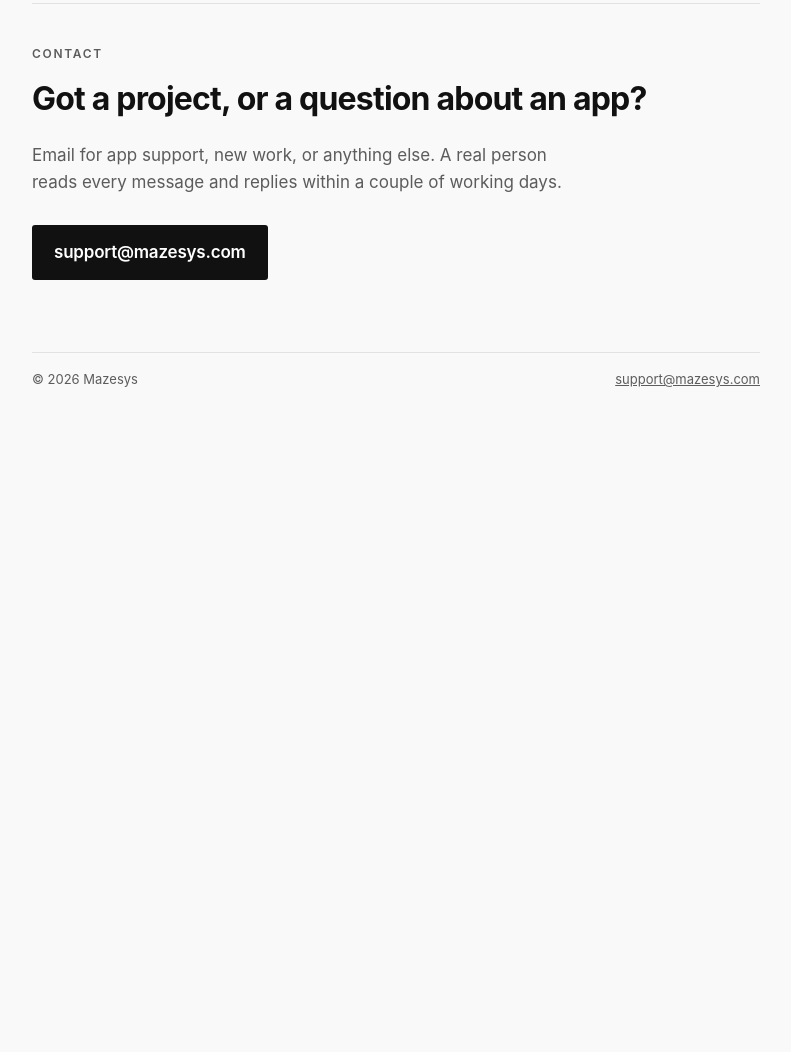
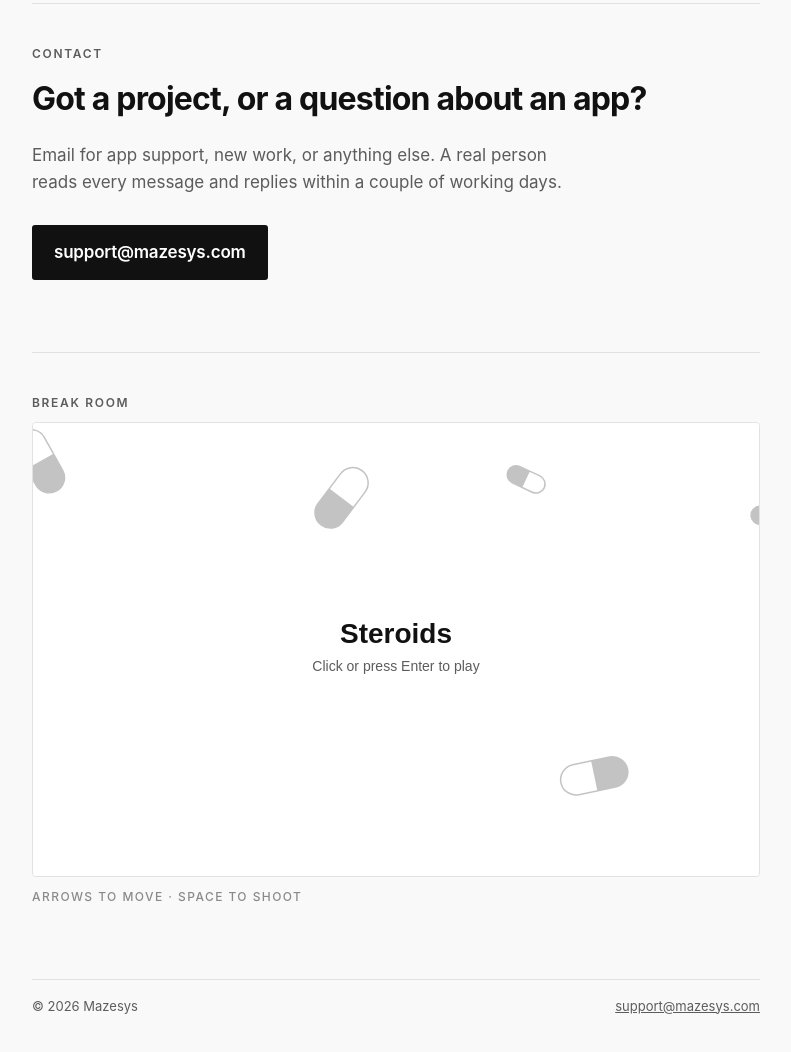
Before and after one commit to patdnk/mazesys.com, an Astro site: page / in a window 1280 px wide. Shown: the part 1928-2980 px from the top of the page, without its empty margins (244-1035 px from the left). Before the commit the page ends 2382 px from the top, so only its background shows below. Built offline with nearby package versions, Linux system fonts and the light colour scheme; Astro itself is replaced by a stand-in of ours; a web font is replaced by a local one.

Commit message:
Add Steroids, a small Asteroids-style game, to the home page
Shoot two-tone pills in the site's monochrome style. Arrow keys and space
on desktop; an on-canvas joystick and fire button on touch screens. Pauses
when scrolled away or the tab is hidden; best score stays in the browser.

Co-Authored-By: Claude Opus 5.5 <noreply@anthropic.com>

```diff
--- /dev/null
+++ b/src/components/Steroids.astro
@@ -0,0 +1,470 @@
+---
+// Steroids: Asteroids, but you shoot pills. Drawn in the home page's monochrome blueprint style.
+// Desktop plays with the keyboard; touch screens get an on-canvas joystick and fire button.
+// The best score stays in this browser only.
+---
+
+<section class="home-section steroids" aria-label="Steroids, a small game">
+  <p class="eyebrow">Break room</p>
+  <canvas
+    id="steroids"
+    tabindex="0"
+    aria-label="Steroids game. Press Enter to play. Arrow keys move, space shoots."
+  ></canvas>
+  <p class="steroids-hint">Arrows to move · Space to shoot</p>
+</section>
+
+<script>
+  type Keys = { left: boolean; right: boolean; thrust: boolean; fire: boolean };
+  type Ship = { x: number; y: number; a: number; vx: number; vy: number; inv: number };
+  /** A capsule: `r` is half its length, `t` half its thickness. */
+  type Pill = { x: number; y: number; r: number; t: number; size: number; vx: number; vy: number; a: number; spin: number };
+  type Bullet = { x: number; y: number; vx: number; vy: number; life: number };
+  type Bit = Bullet & { max: number };
+
+  const TAU = Math.PI * 2;
+  const PILL_R = [0, 12, 20, 34];
+  const PILL_POINTS = [0, 100, 50, 20];
+  const KEYMAP: Record<string, keyof Keys> = {
+    ArrowLeft: 'left', KeyA: 'left', ArrowRight: 'right', KeyD: 'right', ArrowUp: 'thrust', KeyW: 'thrust', Space: 'fire',
+  };
+  const BEST_KEY = 'mazesys-steroids-best';
+
+  function init(canvas: HTMLCanvasElement) {
+    const ctx = canvas.getContext('2d')!;
+    const reduceMotion = matchMedia('(prefers-reduced-motion: reduce)');
+    const dark = matchMedia('(prefers-color-scheme: dark)');
+    const coarse = matchMedia('(pointer: coarse)');
+
+    let W = 0, H = 0, scale = 1;
+    const colors = { ink: '', muted: '', tag: '', node: '' };
+    const keys: Keys = { left: false, right: false, thrust: false, fire: false };
+    // Touch: one finger on the left half drives the joystick (jx, jy in -1..1); any finger on the right half fires.
+    const touch = { joyId: -1, jx: 0, jy: 0, fireIds: new Set<number>() };
+    const game = {
+      mode: 'idle' as 'idle' | 'playing' | 'paused' | 'over',
+      score: 0, best: loadBest(), lives: 3, wave: 0, overAt: 0,
+      ship: null as Ship | null, bullets: [] as Bullet[], pills: [] as Pill[], bits: [] as Bit[],
+      cooldown: 0, respawn: 0, nextWave: 0,
+    };
+
+    function loadBest() {
+      try { return Number(localStorage.getItem(BEST_KEY)) || 0; } catch { return 0; }
+    }
+    function saveBest() {
+      try { localStorage.setItem(BEST_KEY, String(game.best)); } catch {}
+    }
+
+    // The monochrome palette lives on body.plain as --d-* tokens, inverted in dark mode.
+    function readColors() {
+      const s = getComputedStyle(document.body);
+      colors.ink = s.getPropertyValue('--d-ink').trim();
+      colors.muted = s.getPropertyValue('--d-muted').trim();
+      colors.tag = s.getPropertyValue('--d-tag').trim();
+      colors.node = s.getPropertyValue('--d-node').trim();
+    }
+
+    function resize() {
+      const w = canvas.clientWidth, h = canvas.clientHeight;
+      if (!w || !h) return;
+      const dpr = Math.min(window.devicePixelRatio || 1, 2);
+      canvas.width = Math.round(w * dpr);
+      canvas.height = Math.round(h * dpr);
+      ctx.setTransform(dpr, 0, 0, dpr, 0, 0);
+      W = w; H = h;
+      scale = Math.max(0.6, Math.min(1, w / 700));
+      if (!loop.running) draw();
+    }
+
+    const rand = (a: number, b: number) => a + Math.random() * (b - a);
+    const clamp = (v: number, lo: number, hi: number) => Math.max(lo, Math.min(hi, v));
+    const pad = (n: number) => String(n).padStart(6, '0');
+
+    function wrap(o: { x: number; y: number }, m = 0) {
+      if (o.x < -m) o.x += W + 2 * m; else if (o.x > W + m) o.x -= W + 2 * m;
+      if (o.y < -m) o.y += H + 2 * m; else if (o.y > H + m) o.y -= H + 2 * m;
+    }
+
+    function makePill(size: number, x: number, y: number): Pill {
+      const dir = rand(0, TAU);
+      const speed = rand(20, 50) * (1 + (3 - size) * 0.45) * (1 + game.wave * 0.06) * scale;
+      const r = PILL_R[size] * scale;
+      return {
+        x, y, size, r, t: r * 0.45,
+        vx: Math.cos(dir) * speed, vy: Math.sin(dir) * speed,
+        a: rand(0, TAU), spin: rand(-1.2, 1.2),
+      };
+    }
+
+    // Distance from a point to the pill's spine; inside the pill when it's under `t`.
+    function pillDistance(p: Pill, x: number, y: number) {
+      const c = Math.cos(p.a), s = Math.sin(p.a), dx = x - p.x, dy = y - p.y;
+      const along = dx * c + dy * s, half = p.r - p.t;
+      return Math.hypot(along - clamp(along, -half, half), dy * c - dx * s);
+    }
+
+    function spawnWave() {
+      game.wave++;
+      const cx = game.ship ? game.ship.x : W / 2, cy = game.ship ? game.ship.y : H / 2;
+      const clear = Math.min(W, H) * 0.35;
+      for (let i = 0; i < Math.min(2 + game.wave, 8); i++) {
+        let x, y;
+        do { x = rand(0, W); y = rand(0, H); } while (Math.hypot(x - cx, y - cy) < clear);
+        game.pills.push(makePill(3, x, y));
+      }
+    }
+
+    const newShip = (): Ship => ({ x: W / 2, y: H / 2, a: -Math.PI / 2, vx: 0, vy: 0, inv: 2.5 });
+
+    function clearInput() {
+      for (const k of Object.keys(keys) as (keyof Keys)[]) keys[k] = false;
+      Object.assign(touch, { joyId: -1, jx: 0, jy: 0 });
+      touch.fireIds.clear();
+    }
+
+    function start() {
+      if (game.mode === 'over' && performance.now() - game.overAt < 800) return;
+      Object.assign(game, { mode: 'playing', score: 0, lives: 3, wave: 0, bullets: [], pills: [], bits: [], cooldown: 0, respawn: 0, nextWave: 0 });
+      game.ship = newShip();
+      spawnWave();
+      canvas.focus({ preventScroll: true });
+      loop.start();
+    }
+
+    function resume() {
+      game.mode = 'playing';
+      canvas.focus({ preventScroll: true });
+      loop.start();
+    }
+
+    function pause() {
+      if (game.mode !== 'playing') return;
+      game.mode = 'paused';
+      clearInput();
+      draw();
+    }
+
+    function play() {
+      if (game.mode === 'paused') resume(); else if (game.mode !== 'playing') start();
+    }
+
+    function burst(x: number, y: number, n: number) {
+      for (let i = 0; i < n; i++) {
+        const a = rand(0, TAU), s = rand(30, 160) * scale, life = rand(0.4, 0.9);
+        game.bits.push({ x, y, vx: Math.cos(a) * s, vy: Math.sin(a) * s, life, max: life });
+      }
+    }
+
+    function breakPill(i: number) {
+      const p = game.pills[i];
+      game.pills.splice(i, 1);
+      game.score += PILL_POINTS[p.size];
+      burst(p.x, p.y, 6 + p.size * 4);
+      if (p.size > 1) for (let k = 0; k < 2; k++) game.pills.push(makePill(p.size - 1, p.x, p.y));
+    }
+
+    function update(dt: number) {
+      const ship = game.ship;
+      if (game.mode === 'playing' && ship) {
+        let thrust = keys.thrust ? 1 : 0;
+        ship.a += ((keys.right ? 1 : 0) - (keys.left ? 1 : 0)) * 4.2 * dt;
+        // The joystick points the ship where the thumb points and thrusts harder the further it's pushed.
+        const push = Math.hypot(touch.jx, touch.jy);
+        if (touch.joyId >= 0 && push > 0.2) {
+          const turn = Math.atan2(touch.jy, touch.jx) - ship.a;
+          ship.a += clamp(Math.atan2(Math.sin(turn), Math.cos(turn)), -9 * dt, 9 * dt);
+          if (push > 0.35) thrust = Math.max(thrust, push);
+        }
+        ship.vx += Math.cos(ship.a) * 260 * scale * thrust * dt;
+        ship.vy += Math.sin(ship.a) * 260 * scale * thrust * dt;
+        const drag = Math.pow(0.45, dt);
+        ship.vx *= drag; ship.vy *= drag;
+        ship.x += ship.vx * dt; ship.y += ship.vy * dt;
+        wrap(ship, 12 * scale);
+        ship.inv = Math.max(0, ship.inv - dt);
+
+        game.cooldown -= dt;
+        if ((keys.fire || touch.fireIds.size) && game.cooldown <= 0 && game.bullets.length < 6) {
+          const cos = Math.cos(ship.a), sin = Math.sin(ship.a), speed = 480 * scale;
+          game.bullets.push({
+            x: ship.x + cos * 14 * scale, y: ship.y + sin * 14 * scale,
+            vx: cos * speed + ship.vx, vy: sin * speed + ship.vy, life: 0.9,
+          });
+          game.cooldown = 0.2;
+        }
+      }
+
+      for (const b of game.bullets) { b.x += b.vx * dt; b.y += b.vy * dt; b.life -= dt; wrap(b); }
+      game.bullets = game.bullets.filter((b) => b.life > 0);
+      for (const p of game.pills) { p.x += p.vx * dt; p.y += p.vy * dt; p.a += p.spin * dt; wrap(p, p.r); }
+      const bitDrag = Math.pow(0.3, dt);
+      for (const p of game.bits) { p.x += p.vx * dt; p.y += p.vy * dt; p.vx *= bitDrag; p.vy *= bitDrag; p.life -= dt; }
+      game.bits = game.bits.filter((p) => p.life > 0);
+
+      if (game.mode !== 'playing') return;
+
+      for (let i = game.pills.length - 1; i >= 0; i--) {
+        const p = game.pills[i];
+        const hit = game.bullets.findIndex((b) => pillDistance(p, b.x, b.y) < p.t + 1.5);
+        if (hit >= 0) { game.bullets.splice(hit, 1); breakPill(i); }
+      }
+
+      if (ship && ship.inv <= 0 && game.pills.some((p) => pillDistance(p, ship.x, ship.y) < p.t + 7 * scale)) {
+        burst(ship.x, ship.y, 24);
+        game.ship = null;
+        game.lives--;
+        if (game.lives > 0) {
+          game.respawn = 1.6;
+        } else {
+          game.mode = 'over';
+          game.overAt = performance.now();
+          clearInput();
+          if (game.score > game.best) { game.best = game.score; saveBest(); }
+        }
+      }
+      if (!game.ship && game.lives > 0) {
+        game.respawn -= dt;
+        if (game.respawn <= 0) game.ship = newShip();
+      }
+      if (!game.pills.length) {
+        game.nextWave += dt;
+        if (game.nextWave > 1.2) { game.nextWave = 0; spawnWave(); }
+      }
+    }
+
+    // Two-tone capsule: one half solid, one half outlined, split down the middle.
+    function drawPill(p: Pill) {
+      const half = p.r - p.t;
+      ctx.save();
+      ctx.translate(p.x, p.y);
+      ctx.rotate(p.a);
+      ctx.beginPath();
+      ctx.arc(-half, 0, p.t, Math.PI / 2, Math.PI * 1.5);
+      ctx.arc(half, 0, p.t, -Math.PI / 2, Math.PI / 2);
+      ctx.closePath();
+      ctx.fillStyle = colors.node;
+      ctx.fill();
+      ctx.save();
+      ctx.clip();
+      ctx.fillStyle = colors.ink;
+      ctx.fillRect(-p.r, -p.t, p.r, p.t * 2);
+      ctx.restore();
+      ctx.lineWidth = 1.5;
+      ctx.strokeStyle = colors.ink;
+      ctx.stroke();
+      ctx.restore();
+    }
+
+    function drawShip(x: number, y: number, a: number, s: number, flame: boolean) {
+      ctx.save();
+      ctx.translate(x, y);
+      ctx.rotate(a);
+      if (flame) {
+        ctx.beginPath();
+        ctx.moveTo(-8 * s, -4 * s);
+        ctx.lineTo(-(14 + Math.random() * 6) * s, 0);
+        ctx.lineTo(-8 * s, 4 * s);
+        ctx.strokeStyle = colors.muted;
+        ctx.lineWidth = 1.5;
+        ctx.stroke();
+      }
+      ctx.beginPath();
+      ctx.moveTo(14 * s, 0);
+      ctx.lineTo(-10 * s, -9 * s);
+      ctx.lineTo(-6 * s, 0);
+      ctx.lineTo(-10 * s, 9 * s);
+      ctx.closePath();
+      ctx.fillStyle = colors.ink;
+      ctx.fill();
+      ctx.restore();
+    }
+
+    const joystick = () => ({ x: 22 + 44, y: H - 22 - 44, R: 44 });
+    const fireButton = () => ({ x: W - 22 - 34, y: H - 22 - 34, R: 34 });
+
+    function setTagFont() {
+      ctx.font = '500 11px "Mona Sans", sans-serif';
+      if ('letterSpacing' in ctx) ctx.letterSpacing = '1.2px';
+    }
+
+    function drawTouchControls() {
+      const j = joystick(), f = fireButton(), active = touch.joyId >= 0, firing = touch.fireIds.size > 0;
+      ctx.lineWidth = 1.5;
+      ctx.strokeStyle = colors.tag;
+      ctx.globalAlpha = active ? 0.9 : 0.55;
+      ctx.beginPath();
+      ctx.arc(j.x, j.y, j.R, 0, TAU);
+      ctx.stroke();
+      ctx.fillStyle = colors.ink;
+      ctx.beginPath();
+      ctx.arc(j.x + touch.jx * j.R * 0.6, j.y + touch.jy * j.R * 0.6, 17, 0, TAU);
+      ctx.fill();
+
+      ctx.globalAlpha = firing ? 0.9 : 0.55;
+      ctx.beginPath();
+      ctx.arc(f.x, f.y, f.R, 0, TAU);
+      if (firing) ctx.fill(); else ctx.stroke();
+      ctx.globalAlpha = 1;
+      setTagFont();
+      ctx.textAlign = 'center';
+      ctx.textBaseline = 'middle';
+      ctx.fillStyle = firing ? colors.node : colors.tag;
+      ctx.fillText('FIRE', f.x + 0.6, f.y + 1);
+      if ('letterSpacing' in ctx) ctx.letterSpacing = '0px';
+    }
+
+    // HUD reads like the diagram's tags: small, uppercase, letter-spaced.
+    function drawHud() {
+      setTagFont();
+      ctx.textBaseline = 'top';
+      ctx.fillStyle = colors.tag;
+      if (game.mode !== 'idle') {
+        ctx.textAlign = 'left';
+        ctx.fillText(`SCORE ${pad(game.score)}`, 12, 12);
+        for (let i = 0; i < game.lives; i++) drawShip(18 + i * 16, 40, -Math.PI / 2, 0.55, false);
+      }
+      if (game.best) {
+        ctx.textAlign = 'right';
+        ctx.fillText(`BEST ${pad(game.best)}`, W - 12, 12);
+      }
+      if ('letterSpacing' in ctx) ctx.letterSpacing = '0px';
+    }
+
+    function drawOverlay(title: string, sub: string) {
+      ctx.globalAlpha = 0.75;
+      ctx.fillStyle = colors.node;
+      ctx.fillRect(0, 0, W, H);
+      ctx.globalAlpha = 1;
+      ctx.textAlign = 'center';
+      ctx.textBaseline = 'middle';
+      ctx.fillStyle = colors.ink;
+      ctx.font = `700 ${Math.round(18 + 10 * scale)}px "Mona Sans", sans-serif`;
+      ctx.fillText(title, W / 2, H / 2 - 14);
+      ctx.fillStyle = colors.muted;
+      ctx.font = '500 14px "Mona Sans", sans-serif';
+      ctx.fillText(sub, W / 2, H / 2 + 18);
+    }
+
+    function draw() {
+      if (!W) return;
+      canvas.classList.toggle('playing', game.mode === 'playing');
+      ctx.clearRect(0, 0, W, H);
+      ctx.lineJoin = 'round';
+      for (const p of game.pills) drawPill(p);
+      ctx.fillStyle = colors.ink;
+      for (const b of game.bullets) {
+        ctx.beginPath();
+        ctx.arc(b.x, b.y, Math.max(1.6, 2.2 * scale), 0, TAU);
+        ctx.fill();
+      }
+      ctx.fillStyle = colors.muted;
+      for (const p of game.bits) {
+        ctx.globalAlpha = Math.max(0, p.life / p.max);
+        ctx.fillRect(p.x - 1.5, p.y - 1.5, 3, 3);
+      }
+      ctx.globalAlpha = 1;
+      const ship = game.ship;
+      if (ship && (ship.inv <= 0 || Math.floor(ship.inv * 8) % 2 === 0)) {
+        const thrusting = keys.thrust || (touch.joyId >= 0 && Math.hypot(touch.jx, touch.jy) > 0.35);
+        drawShip(ship.x, ship.y, ship.a, scale, thrusting && game.mode === 'playing');
+      }
+      if (coarse.matches && game.mode === 'playing') drawTouchControls();
+
+      const tap = coarse.matches ? 'Tap' : 'Click or press Enter';
+      if (game.mode === 'idle') drawOverlay('Steroids', `${tap} to play`);
+      else if (game.mode === 'paused') drawOverlay('Paused', `${tap} to resume`);
+      else if (game.mode === 'over') {
+        const best = game.score > 0 && game.score >= game.best;
+        drawOverlay(best ? 'New best' : 'Game over', `${game.score.toLocaleString('en-GB')} points · ${tap} to play again`);
+      }
+      drawHud();
+    }
+
+    const loop = {
+      running: false,
+      visible: true,
+      last: 0,
+      shouldRun() {
+        return this.visible && !document.hidden && game.mode !== 'paused' && (game.mode === 'playing' || !reduceMotion.matches);
+      },
+      start() {
+        if (this.running || !this.shouldRun()) { draw(); return; }
+        this.running = true;
+        this.last = performance.now();
+        requestAnimationFrame(tick);
+      },
+    };
+
+    function tick(now: number) {
+      if (!loop.shouldRun()) { loop.running = false; draw(); return; }
+      const dt = Math.min((now - loop.last) / 1000, 1 / 20);
+      loop.last = now;
+      update(dt);
+      draw();
+      requestAnimationFrame(tick);
+    }
+
+    canvas.addEventListener('keydown', (e) => {
+      if (game.mode !== 'playing') {
+        if (e.code === 'Enter' || e.code === 'Space') { e.preventDefault(); play(); }
+        return;
+      }
+      if (e.code === 'Escape' || e.code === 'KeyP') { pause(); return; }
+      const k = KEYMAP[e.code];
+      if (k) { e.preventDefault(); keys[k] = true; }
+    });
+    canvas.addEventListener('keyup', (e) => {
+      const k = KEYMAP[e.code];
+      if (k) keys[k] = false;
+    });
+    canvas.addEventListener('click', play);
+    canvas.addEventListener('blur', () => { if (!coarse.matches) pause(); });
+
+    const moveJoystick = (e: PointerEvent) => {
+      const rect = canvas.getBoundingClientRect(), j = joystick();
+      const dx = e.clientX - rect.left - j.x, dy = e.clientY - rect.top - j.y;
+      const k = Math.min(1, j.R / (Math.hypot(dx, dy) || 1)) / j.R;
+      touch.jx = dx * k;
+      touch.jy = dy * k;
+    };
+    canvas.addEventListener('pointerdown', (e) => {
+      if (e.pointerType !== 'touch' || game.mode !== 'playing') return;
+      e.preventDefault();
+      try { canvas.setPointerCapture(e.pointerId); } catch {}
+      const x = e.clientX - canvas.getBoundingClientRect().left;
+      if (x < W / 2 && touch.joyId < 0) { touch.joyId = e.pointerId; moveJoystick(e); }
+      else touch.fireIds.add(e.pointerId);
+    });
+    canvas.addEventListener('pointermove', (e) => {
+      if (e.pointerId === touch.joyId) moveJoystick(e);
+    });
+    const lift = (e: PointerEvent) => {
+      if (e.pointerId === touch.joyId) Object.assign(touch, { joyId: -1, jx: 0, jy: 0 });
+      touch.fireIds.delete(e.pointerId);
+    };
+    canvas.addEventListener('pointerup', lift);
+    canvas.addEventListener('pointercancel', lift);
+    canvas.addEventListener('contextmenu', (e) => e.preventDefault());
+
+    new IntersectionObserver(([entry]) => {
+      loop.visible = entry.isIntersecting;
+      if (loop.visible) loop.start(); else pause();
+    }).observe(canvas);
+    document.addEventListener('visibilitychange', () => {
+      if (document.hidden) pause(); else loop.start();
+    });
+    reduceMotion.addEventListener('change', () => loop.start());
+    dark.addEventListener('change', () => { readColors(); draw(); });
+    coarse.addEventListener('change', draw);
+
+    readColors();
+    new ResizeObserver(resize).observe(canvas);
+    resize();
+    game.pills = Array.from({ length: 5 }, () => makePill(Math.random() < 0.5 ? 2 : 3, rand(0, W), rand(0, H)));
+    loop.start();
+    document.fonts?.ready.then(draw);
+  }
+
+  const canvas = document.getElementById('steroids');
+  if (canvas instanceof HTMLCanvasElement) init(canvas);
+</script>
--- a/src/pages/index.astro
+++ b/src/pages/index.astro
@@ -1,6 +1,7 @@
 ---
 import Base from '../layouts/Base.astro';
 import StudioDiagram from '../components/StudioDiagram.astro';
+import Steroids from '../components/Steroids.astro';
 import { apps, contactEmail } from '../data/apps';
 // Traced from design/mazesys-logo-source.jpg by scripts/trace-logo.py; inlined so CSS can animate each wall.
 import logo from '../assets/mazesys-logo.svg?raw';
@@ -78,6 +79,8 @@ const stats = [
     <a class="contact-button" href={`mailto:${contactEmail}`}>{contactEmail}</a>
   </section>
 
+  <Steroids />
+
   <footer class="home-footer">
     <span>© {new Date().getFullYear()} Mazesys</span>
     <a href={`mailto:${contactEmail}`}>{contactEmail}</a>
--- a/src/styles/global.css
+++ b/src/styles/global.css
@@ -173,3 +173,14 @@ body.plain a.card.app:hover { border-color: var(--d-ink); }
   .maze-logo .wordmark, .skills li { animation: none; opacity: 1; }
   .diagram .flow { display: none; }
 }
+
+/* Steroids, under the contact section: same monochrome tokens as the diagram. */
+.steroids { border-top: 1px solid var(--d-rule); padding-top: 40px; }
+.steroids canvas { display: block; width: 100%; aspect-ratio: 16 / 10; background: var(--d-node); border: 1px solid var(--d-rule); border-radius: 4px; cursor: pointer; touch-action: manipulation; -webkit-user-select: none; user-select: none; -webkit-touch-callout: none; }
+.steroids canvas.playing { touch-action: none; }
+.steroids canvas:focus-visible { outline: 2px solid var(--d-ink); outline-offset: 2px; }
+.steroids-hint, body.plain .steroids-hint { margin: 10px 0 0; font-size: 12px; font-weight: 500; letter-spacing: 0.12em; text-transform: uppercase; color: var(--d-tag); }
+@media (pointer: coarse) {
+  .steroids canvas { aspect-ratio: 4 / 3; }
+  .steroids-hint { display: none; }
+}
```
